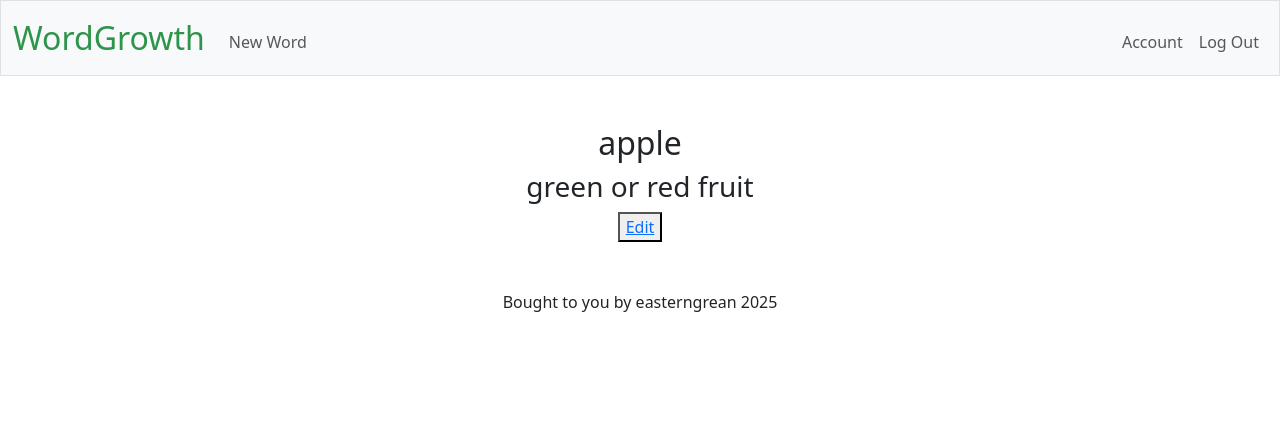
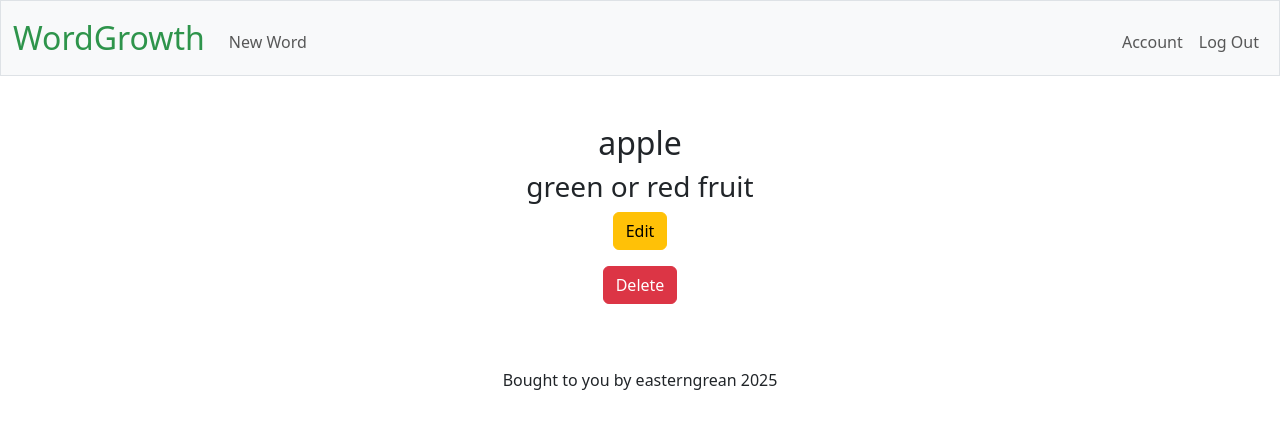
Before and after one commit to Neil-Stead/wordgrowth, a Flask app: page /word_view/1 in a window 1280 px wide. Shown: the top 429 px of the page. Run offline with Flask 3, Linux system fonts and the light colour scheme; a user stored in the database is signed in; data comes from the database, SQL or seed files in the repository; both versions use the stored data as it was after the commit.

Commit message:
feat: added delete button

```diff
--- a/app.py
+++ b/app.py
@@ -239,7 +239,7 @@ def new_word():
         return render_template("new_word.html")
 
 
-@app.route("/word_view/<int:word_id>")
+@app.route("/word_view/<int:word_id>", methods=["POST", "GET"])
 @login_required
 def word_view(word_id):
     conn = get_db_connection()
@@ -247,23 +247,39 @@ def word_view(word_id):
     cursor.execute("SELECT * FROM vocabulary WHERE id=?", [word_id])
     word = cursor.fetchone()
 
-    if word is None:
-        return apology("word not found")
+    if request.method == "POST":
+        action = request.form.get("action")
 
-    if word['media_type'] == 'video':
-        vid_id = extract_youtube_id(word["example_media"])
+        if action == "edit":
+            return redirect(url_for("word_edit", word_id=word_id))
 
-        print(vid_id)
-
-        return  render_template("word_view.html", word=word, vid_id=vid_id)
-
-    elif word['media_type'] == 'article':
-        article_excerpt = word["article_excerpt"]
-
-        return render_template("word_view.html", word=word, article_excerpt=article_excerpt)
+        elif action == "delete":
+            cursor.execute(
+                "DELETE FROM vocabulary WHERE id = ?", [word_id]
+            )
+            conn.commit()
+            return redirect("/")
 
     else:
-        return  render_template("word_view.html", word=word)
+
+        if word is None:
+            return apology("word not found")
+
+        if word['media_type'] == 'video':
+            vid_id = extract_youtube_id(word["example_media"])
+
+            print(vid_id)
+
+            return  render_template("word_view.html", word=word, vid_id=vid_id)
+
+        elif word['media_type'] == 'article':
+            article_excerpt = word["article_excerpt"]
+
+            return render_template("word_view.html", word=word, article_excerpt=article_excerpt)
+
+        else:
+            return  render_template("word_view.html", word=word)
+
 
 @app.route("/word_edit/<int:word_id>", methods=["POST", "GET"])
 @login_required
--- a/templates/word_view.html
+++ b/templates/word_view.html
@@ -21,13 +21,22 @@
         <div>
             {% if word["example_media"] %}
                 {% if word["media_type"] == 'video' %}
-                <iframe width="300" height="200" src="https://www.youtube.com/embed/{{ vid_id }}" frameborder="0" allowfullscreen></iframe>
+                <iframe width="600" height="400" src="https://www.youtube.com/embed/{{ vid_id }}" frameborder="0" allowfullscreen></iframe>
                 {% else %}
                 <p>{{ article_excerpt }}</p>
                 {% endif %}
             {% endif %}
         <div>
-            <button><a href="{{ url_for('word_edit', word_id=word['id']) }}">Edit</a></button>
+            <div class="mb-3">
+                <form action="{{ url_for('word_view', word_id=word['id']) }}" method="post">
+                <button class="btn btn-warning" name="action" value="edit" type="submit">Edit</button>
+                </form>
+            </div>
+            <div class="mb-3">
+                <form action="{{ url_for('word_view', word_id=word['id']) }}" method="post" onsubmit="return confirm('Are you sure you want to delete this word?');">
+                    <button class="btn btn-danger" name="action" value="delete" type="submit">Delete</button>
+                </form>
+            </div>
         </div>
     </section>
 {% endblock %}
```
Also changed, not shown: README.md, db/vocab.db, 1 other file.
